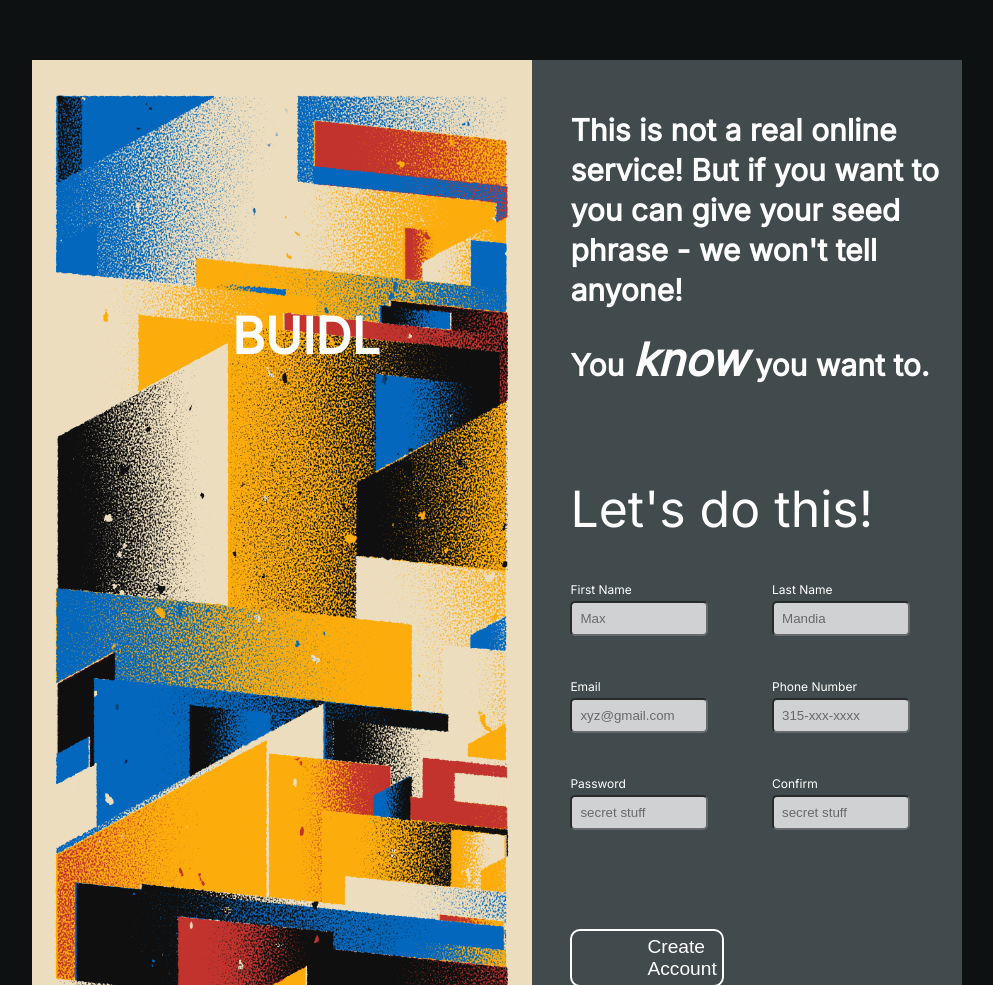
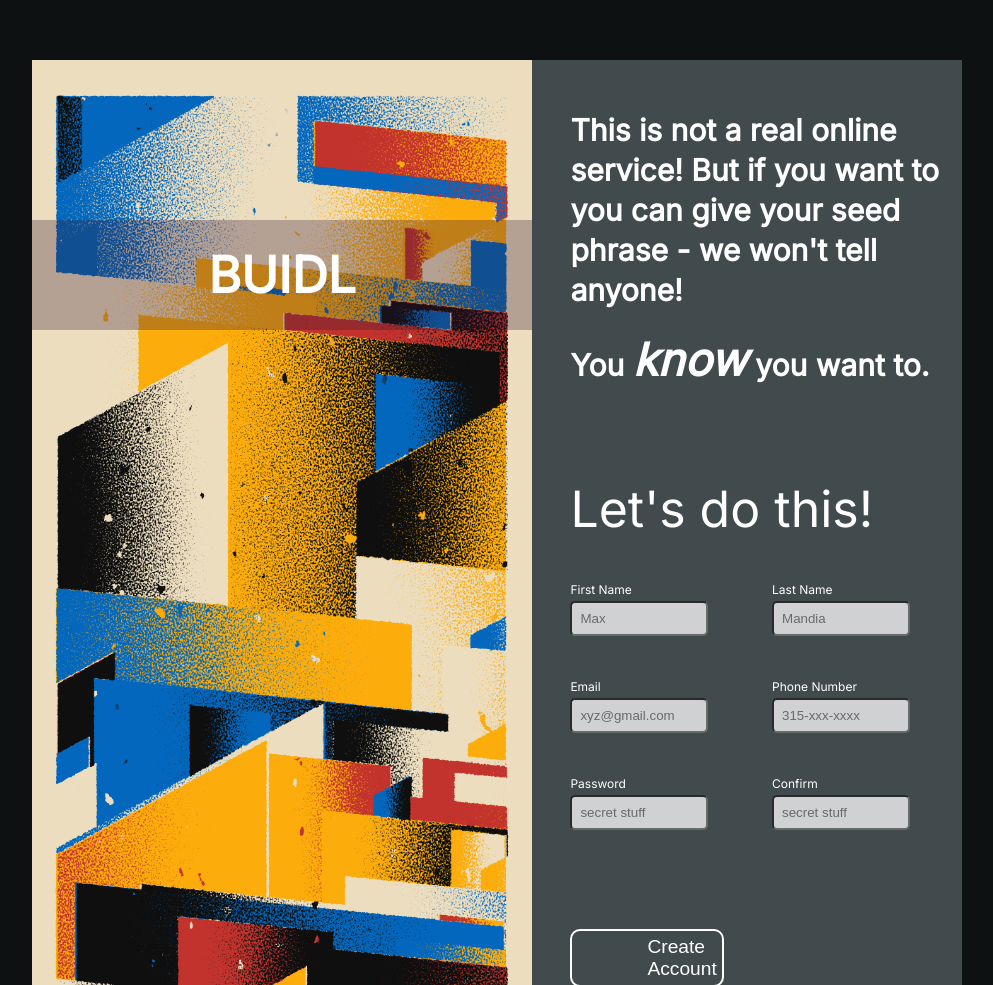
Before and after one commit to maxmandia/sign-up-form, a plain HTML site: page index.html in a window 1280 px wide. Shown: the part 115-1100 px from the top of the page, without its empty margins (143-1136 px from the left). Drawn offline with Linux system fonts and the light colour scheme.

Commit message:
Finished

```diff
--- a/index.css
+++ b/index.css
@@ -151,12 +151,15 @@ img {
 
 h2 {
   position: absolute;
-  top: 25%;
-  left: 40%;
+  top: 20vh;
+  text-align: center;
 
   width: 100%;
+  padding: 30px 0px;
 
   color: white;
+  background-color: rgba(50, 20, 51, 0.3);
+
   font-size: 50px;
   font-weight: bolder;
 }
```
